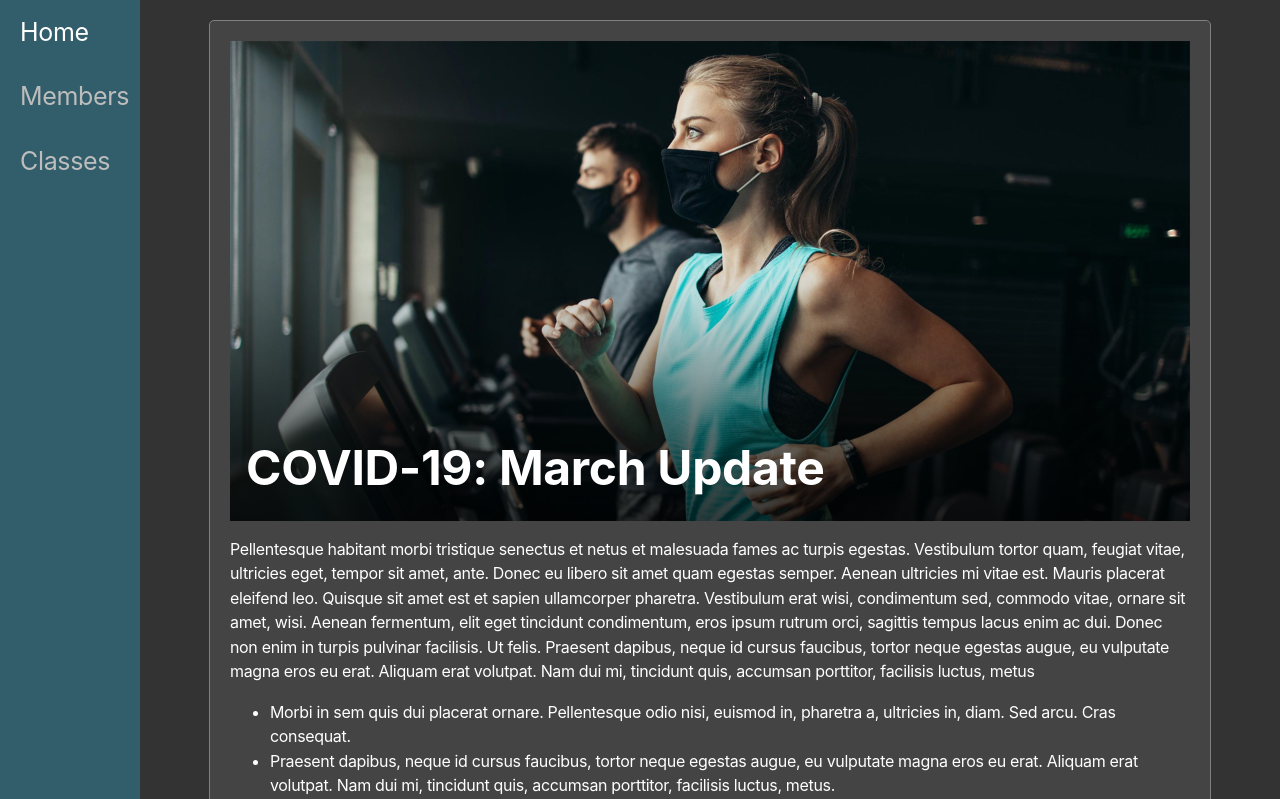
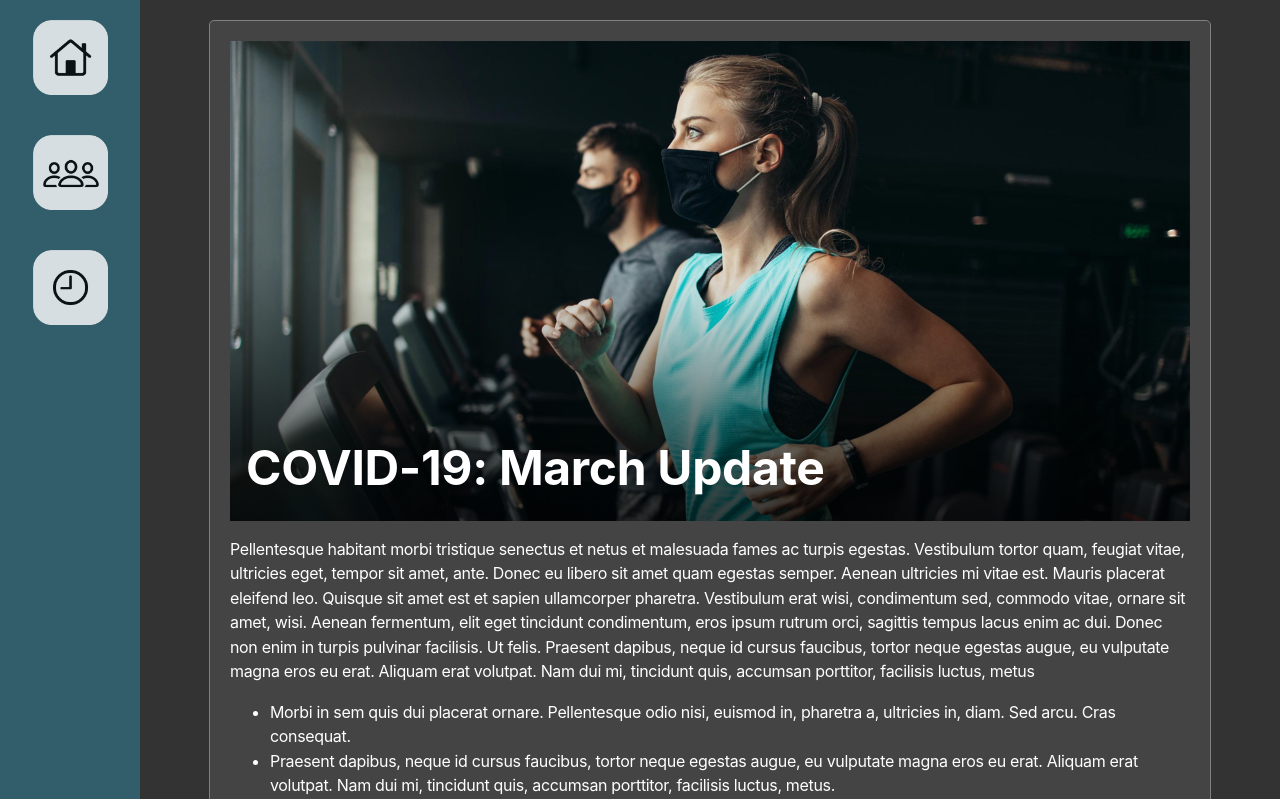
Before and after one commit to alexkinsey/kenetic_gym_schedual_planner, a Flask app: page / in a window 1280 px wide. Shown: the top 799 px of the page. Run offline with Flask 2, Linux system fonts and the light colour scheme.

Commit message:
changes to menu icons

```diff
--- a/static/css/style.css
+++ b/static/css/style.css
@@ -95,6 +95,7 @@ main{
     justify-self: end;
 }
 
+/* LAYOUT FOR FORM */
 .new_item_form {
     display: grid;
     grid-template-columns: 150px 1fr 1fr;
@@ -167,14 +168,21 @@ main{
     font-size: 25px;
     color: #bdbdbd;
     display: block;
+    cursor: pointer;
 }
-
-/* When you mouse over the navigation links, change their color */
-.sidenav a:hover {
-    color: white;
+.sidenav_button{
+    display: block;
+    /* background: url(/static/images/nav_buttons/home_active.png) ; */
+    margin-left: auto;
+    margin-right: auto;
+    max-width: 75%;
+    height: auto;
+    opacity: 0.8;
+    cursor: pointer;
 }
-.sidenav-active{
-    color: white;
+.sidenav_button:hover {
+    cursor: pointer;
+    opacity: 1;
 }
 
 /* On smaller screens, where height is less than 450px, change the style of the sidebar (less padding and a smaller font size) */
--- a/templates/base.html
+++ b/templates/base.html
@@ -9,9 +9,9 @@
 </head>
 <body>
     <nav class="sidenav">
-        <a href="/" class="sidenav-active">Home</a>
-        <a href="/members">Members</a>
-        <a href="/classes">Classes</a>
+        <a href="/"><img src="/static/images/nav_buttons/home.png" alt="home" class="sidenav_button"></a>
+        <a href="/members"><img src="/static/images/nav_buttons/members.png" alt="members" class="sidenav_button"></a>
+        <a href="/classes"><img src="/static/images/nav_buttons/classes.png" alt="classes" class="sidenav_button"></a>
         <!-- <a href="#">Trainers</a> -->
         <!-- <a href="#">Calendar</a> -->
     </nav>
```
Also changed, not shown: static/images/nav_buttons/classes.png (added), static/images/nav_buttons/classes_alt.png (added), static/images/nav_buttons/home.png (added), static/images/nav_buttons/home_active.png (added), static/images/nav_buttons/members.png (added), 1 other file.
